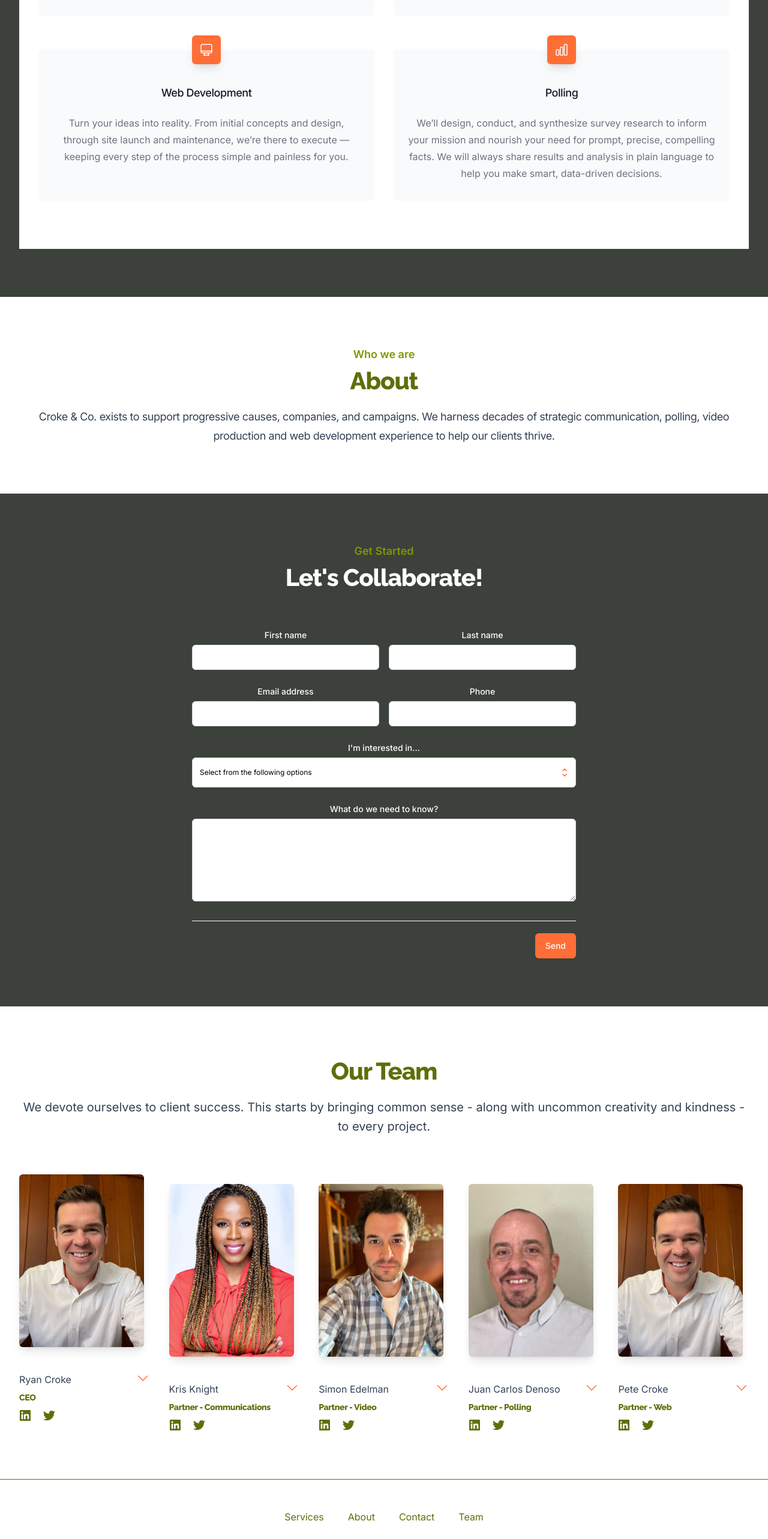
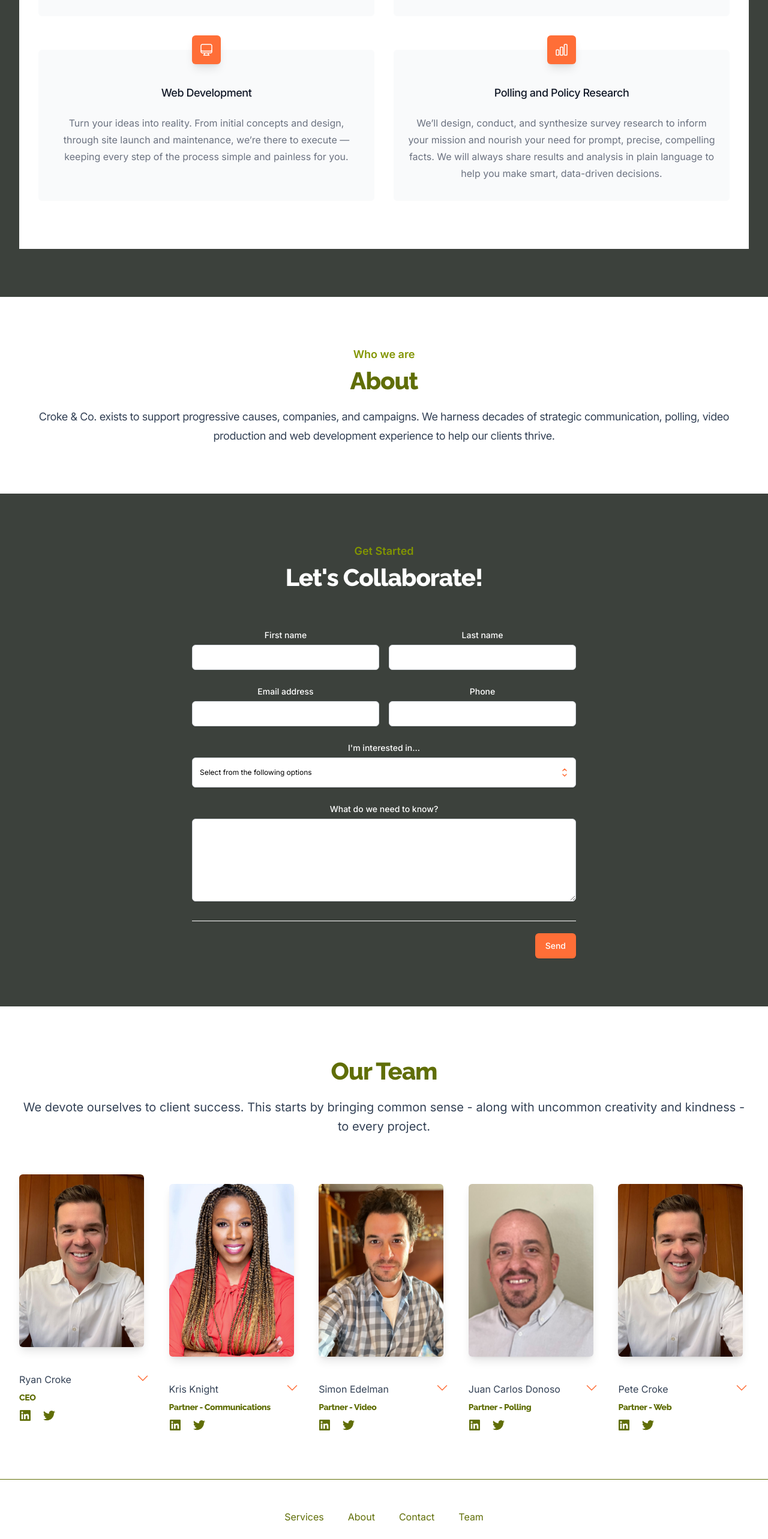
Before and after one commit to pc45/crokebrothers, a Next.js app: page / in a window 1280 px wide. Shown: the part 1100-3666 px from the top of the page at 60% size. Built offline with nearby package versions, Linux system fonts and the light colour scheme.

Commit message:
copy updates

```diff
--- a/src/components/Footer.jsx
+++ b/src/components/Footer.jsx
@@ -73,7 +73,7 @@ export function Footer() {
                 </a>
             ))}
           </div>
-          <p className="mt-8 text-center text-base text-gray-400">&copy; {new Date().getFullYear()} Croke &amp; Company, Inc. All rights reserved.</p>
+          <p className="mt-8 text-center text-base text-slate-700">&copy; {new Date().getFullYear()} Croke &amp; Company, Inc. All rights reserved.</p>
         </div>
         </Container>
       </footer>
--- a/src/components/Hero.jsx
+++ b/src/components/Hero.jsx
@@ -18,7 +18,7 @@ export function Hero() {
       <div className="mt-10 flex justify-center space-x-6">
         <ButtonLink href="#contact" className="bg-croke-300">Partner with us</ButtonLink>
         <ButtonLink
-          href="https://www.youtube.com/watch?v=dQw4w9WgXcQ"
+          href="#"
           variant="outline"
         >
           <svg
--- a/src/components/Services.jsx
+++ b/src/components/Services.jsx
@@ -23,7 +23,7 @@ const features = [
     icon: ComputerDesktopIcon,
   },
   {
-    name: 'Polling',
+    name: 'Polling and Policy Research',
     description: 'We’ll design, conduct, and synthesize survey research to inform your mission and nourish your need for prompt, precise, compelling facts. We will always share results and analysis in plain language to help you make smart, data-driven decisions.',
     icon: ChartBarIcon,
   },
--- a/src/components/Team.jsx
+++ b/src/components/Team.jsx
@@ -20,7 +20,7 @@ const people = [
     name: 'Kris Knight',
     role: 'Partner - Communications',
     imageUrl: kris,
-    bio: 'With over a decade of political experience, Kristal has positioned herself as a premier political operative, most recently serving as the political director for Priorities USA, the largest Democratic super PAC during the 2020 election cycle. There she managed a nationwide coalition of grassroots and leading advocacy organizations, advising them on digital spend for the election cycle.',
+    bio: 'Kristal is a veteran national news commentator and media expert who served as political director for Priorities USA, the largest Democratic super PAC during the 2020 election cycle. A seasoned trainer, Kristal advises candidates running for office and helps organizations develop political engagement programs. The founding executive director for Emerge Tennessee, a Democratic candidate-training program for women seeking public office, she helped elect over 25 women into local, county and state seats. Her career has included local and national campaigns and includes Hillary for America in 2016 and Obama for America in 2012. She earned a master’s degree in International Public Policy from University College London and a BA in Journalism from Howard University.',
     twitterUrl: '#',
     linkedinUrl: '#',
   },
@@ -35,16 +35,10 @@ const people = [
     linkedinUrl: '#',
   },
   {
-    name: 'Juan Carlos Denoso',
+    name: 'Juan Carlos Donoso',
     role: 'Partner - Polling',
     imageUrl: juancarlos,
-    bio: 'Juan Carlos Donoso is a senior research scientist in the Associated Press-NORC Center for Public Affairs Research. Donoso is a political scientist whose research focuses on public opinion and political attitudes. He has significant experience managing complex multi-mode surveys in the United States, Europe, and Latin America.\n' +
-        '\n' +
-        'Donoso has designed, conducted, and managed surveys on a variety of topics, including attitudes towards democracy, rule of law, the role of religion in public life, and issues related to public health, such as child development and housing conditions and risk factors for suicide among veterans and military service members.\n' +
-        '\n' +
-        'Donoso joins NORC from the Institute for Social Research at the University of Michigan, where he worked as a senior survey researcher in the Project Design and Management Group. Previously, he started a survey research firm in his native country of Ecuador, where he partnered with local and international organizations such as the Constitutional Court of Ecuador and USAID to design and execute research projects on democracy development and rule of law.\n' +
-        '\n' +
-        'Donoso has published scholarly work in peer reviewed journals as well as chapters in edited volumes and reports for public release. He is an active member of AAPOR, ESRA and WAPOR and frequently presents at survey research conferences.',
+    bio: 'Juan Carlos is a senior research scientist at the University of Chicago - AP-NORC Center for Public Affairs Research. Donoso is a political scientist whose research focuses on public opinion and political attitudes. He has significant experience managing complex multi-mode surveys in the US, Europe, and Latin America. He has designed, conducted, and managed surveys on a variety of global, national, statewide and local issues. Donoso was a senior survey researcher at the Institute for Social Research at the University of Michigan and Director of the Survey Research Center at the University of Illinois Springfield. A native of Ecuador, he partnered with local and international organizations such as the Constitutional Court of Ecuador and USAID to design and execute research projects on democracy development and rule of law.',
     twitterUrl: '#',
     linkedinUrl: '#',
   },
@@ -71,7 +65,7 @@ export default function Team() {
 
         <Container className="relative">
           <div className="bg-white">
-            <div className="mx-auto max-w-7xl">
+            <div className="mx-auto">
               <div className="space-y-12">
                 <div className="mx-auto space-y-5 sm:space-y-4 md:max-w-xl lg:max-w-3xl xl:max-w-none text-center">
                   <h2 className="font-display text-3xl tracking-tight text-croke sm:text-4xl">Our Team</h2>
@@ -81,7 +75,7 @@ export default function Team() {
                 </div>
                 <ul
                     role="list"
-                    className="flex flex-col items-center space-y-8 md:grid md:grid-cols-5 md:gap-x-8"
+                    className="flex flex-col items-center space-y-8 md:grid md:justify-around md:grid-cols-5 md:gap-x-8"
                 >
                   {people.map((person) => (
                       <li key={person.name}>
```
